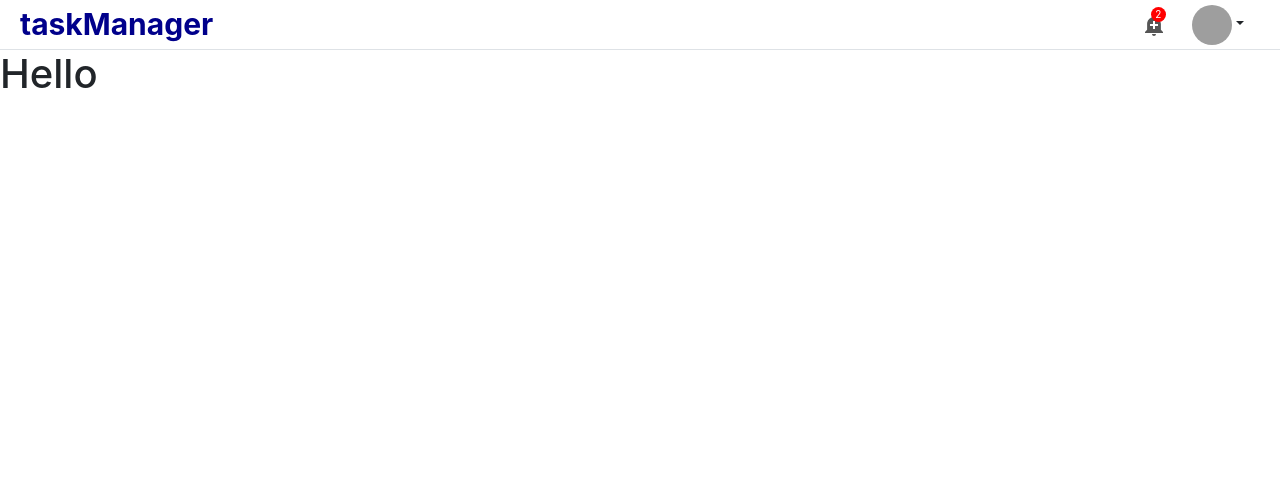
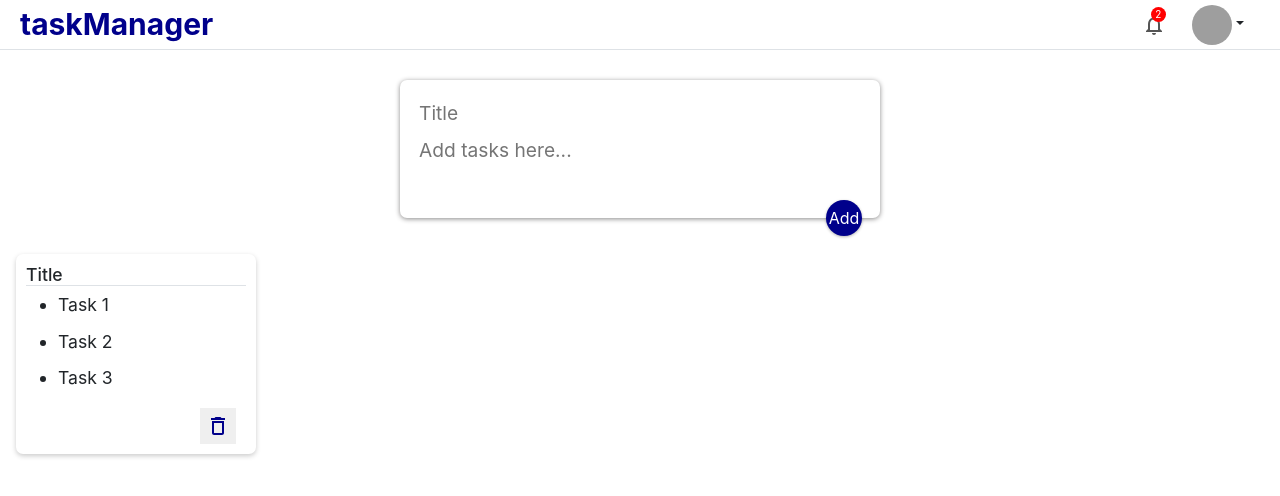
Before and after one commit to nandweza/taskManager, a React (Create React App) app in the folder frontend/: page /task in a window 1280 px wide. Shown: the top 496 px of the page. Built offline with nearby package versions, Linux system fonts and the light colour scheme; grey boxes are pictures that could not be loaded.

Commit message:
updated topbar, added createTask and tasks components

```diff
--- /dev/null
+++ b/frontend/src/components/createTask/CreateTask.jsx
@@ -0,0 +1,21 @@
+import './createTask.css';
+
+const CreateTask = () => {
+    return (
+        <form>
+            <input
+                name="title"
+                placeholder="Title"
+            />
+            <textarea
+                name="content"
+                placeholder="Add tasks here..."
+            />
+            <button>
+                Add
+            </button>
+        </form>
+    )
+};
+
+export default CreateTask;
--- /dev/null
+++ b/frontend/src/components/createTask/createTask.css
@@ -0,0 +1,35 @@
+form {
+    position: relative;
+    width: 480px;
+    margin: 30px auto 20px auto;
+    background: #fff;
+    padding: 15px;
+    border-radius: 7px;
+    box-shadow: 0 1px 5px rgb(138, 137, 137);
+}
+
+form input,
+form textarea {
+    width: 100%;
+    border: none;
+    padding: 4px;
+    outline: none;
+    font-size: 1.2em;
+    font-family: inherit;
+    resize: none;
+}
+
+form button {
+    position: absolute;
+    right: 18px;
+    bottom: -18px;
+    background: darkblue;
+    color: #fff;
+    border: none;
+    border-radius: 50%;
+    width: 36px;
+    height: 36px;
+    box-shadow: 0 1px 3px rgba(0, 0, 0, 0.3);
+    cursor: pointer;
+    outline: none;
+}
--- /dev/null
+++ b/frontend/src/components/tasks/Tasks.jsx
@@ -0,0 +1,20 @@
+import './tasks.css';
+import DeleteOutlineOutlinedIcon from '@mui/icons-material/DeleteOutlineOutlined';
+
+const Tasks = () => {
+    return (
+        <div className="tasks">
+            <h1 className='border-bottom'>Title</h1>
+            <ul>
+                <li>Task 1</li>
+                <li>Task 2</li>
+                <li>Task 3</li>
+            </ul>
+            <button>
+                <DeleteOutlineOutlinedIcon />
+            </button>
+        </div>
+    )
+};
+
+export default Tasks;
--- /dev/null
+++ b/frontend/src/components/tasks/tasks.css
@@ -0,0 +1,33 @@
+.tasks {
+    background: #fff;
+    border-radius: 7px;
+    box-shadow: 0 2px 5px #ccc;
+    padding: 10px;
+    width: 240px;
+    margin: 16px;
+    float: left;
+}
+
+.tasks h1 {
+    font-size: 1.1em;
+    margin-bottom: 6px;
+}
+
+.tasks ul li {
+    font-size: 1.1em;
+    margin-bottom: 10px;
+    white-space: pre-wrap;
+    word-wrap: break-word;
+}
+
+.tasks button {
+    position: relative;
+    float: right;
+    margin-right: 10px;
+    color: darkblue;
+    border: none;
+    width: 36px;
+    height: 36px;
+    cursor: pointer;
+    outline: none;
+}
--- a/frontend/src/components/topbar/Topbar.jsx
+++ b/frontend/src/components/topbar/Topbar.jsx
@@ -1,7 +1,13 @@
 import React from "react";
 import './topbar.css'
 import { Link } from "react-router-dom";
-import AddAlertIcon from '@mui/icons-material/AddAlert';
+import NotificationsNoneOutlinedIcon from '@mui/icons-material/NotificationsNoneOutlined';
+import LogoutIcon from '@mui/icons-material/Logout';
+import ModeNightOutlinedIcon from '@mui/icons-material/ModeNightOutlined';
+import TranslateOutlinedIcon from '@mui/icons-material/TranslateOutlined';
+import NotificationsActiveOutlinedIcon from '@mui/icons-material/NotificationsActiveOutlined';
+import TaskOutlinedIcon from '@mui/icons-material/TaskOutlined';
+import EditCalendarOutlinedIcon from '@mui/icons-material/EditCalendarOutlined';
 
 
 const Topbar = () => {
@@ -15,7 +21,7 @@ const Topbar = () => {
                 </div>
                 <div className="topRight">
                     <div className="topbarIconContainer">
-                        <AddAlertIcon />
+                        <NotificationsNoneOutlinedIcon />
                         <span className="topIconBadge">2</span>
                     </div>
                     <ul class="navbar-nav ms-auto mb-2 mb-lg-0">
@@ -35,22 +41,28 @@ const Topbar = () => {
                                 </Link>
                                 <div class="dropdown-divider"></div>
                                 <Link to="#" class="dropdown-item user-profile-text">
-                                    Tasks
+                                    <TaskOutlinedIcon />
+                                    <span className="px-2">Tasks</span>
                                 </Link>
                                 <Link to="#" class="dropdown-item user-profile-text">
-                                    Edit Task
+                                    <EditCalendarOutlinedIcon />
+                                    <span className="px-2">Edit Task</span>
                                 </Link>
                                 <Link to="#" className="dropdown-item">
-                                    Reminders
+                                    <NotificationsActiveOutlinedIcon />
+                                    <span className="px-2">Reminders</span>
                                 </Link>
                                 <Link to="#" className="dropdown-item">
-                                    Languages
+                                    <TranslateOutlinedIcon />
+                                    <span className="px-2">Language: English</span>
                                 </Link>
                                 <Link to="#" className="dropdown-item">
-                                    Enable dark theme
+                                    <ModeNightOutlinedIcon />
+                                    <span className="px-2">Enable dark theme</span>
                                 </Link>
                                 <Link to="#" className="dropdown-item">
-                                    Sign Out
+                                    <LogoutIcon />
+                                    <span className="px-2">Sign Out</span>
                                 </Link>
                             </div>
                         </li>
--- a/frontend/src/pages/tasks/Task.jsx
+++ b/frontend/src/pages/tasks/Task.jsx
@@ -1,10 +1,13 @@
+import CreateTask from '../../components/createTask/CreateTask';
+import Tasks from '../../components/tasks/Tasks';
 import Topbar from '../../components/topbar/Topbar';
 
 const Task = () => {
   	return (
     	<>
 			<Topbar />
-      		<h1>Hello</h1>
+      		<CreateTask />
+			<Tasks />
     	</>
   	)
 };
```
